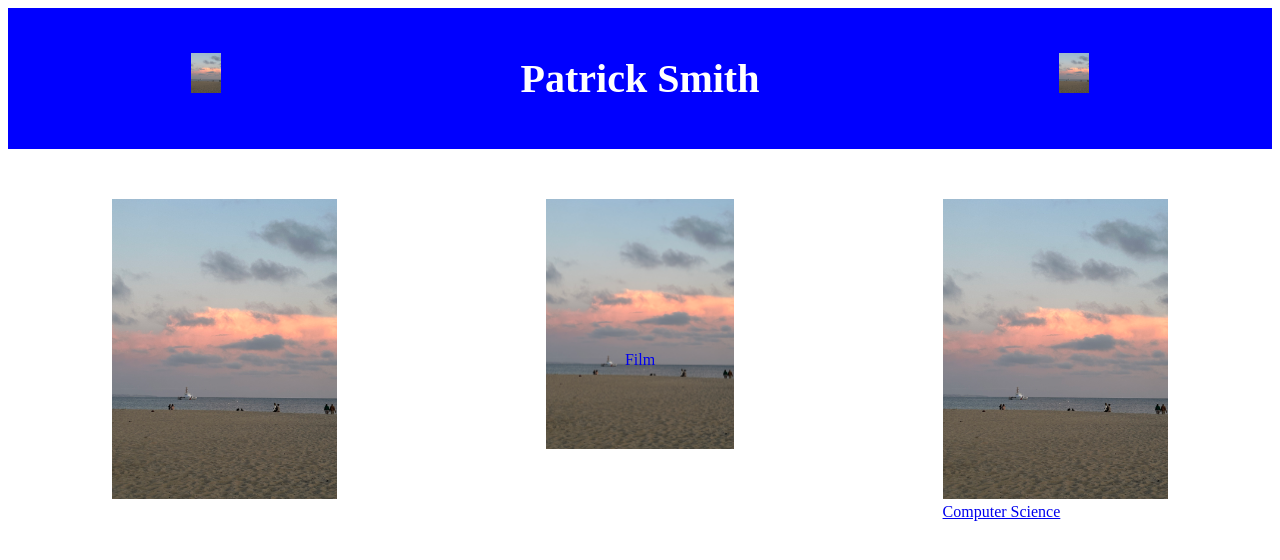
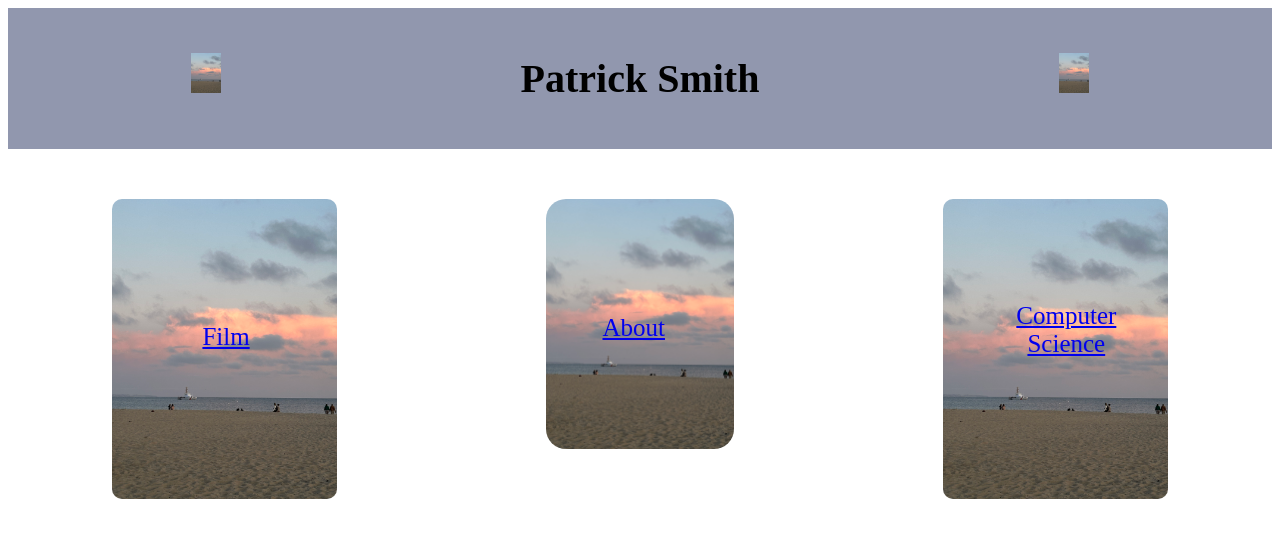
Before and after one commit to thisguyblink/patrickliamsmith.com, a SvelteKit app: page / in a window 1280 px wide. Shown: the top 560 px of the page. Built offline with nearby package versions, Linux system fonts and the light colour scheme.

Commit message:
made visual changes added about page

```diff
--- a/src/lib/backround.svelte
+++ b/src/lib/backround.svelte
@@ -2,6 +2,7 @@
 
 <style>
 	body {
-		background-color: gray;
+		/* background-color: lightgreen; */
+		background: linear-gradient(to bottom right, #9197ae, #273043);
 	}
 </style>
--- /dev/null
+++ b/src/lib/bottombar.svelte
@@ -0,0 +1,8 @@
+<body> </body>
+
+<style>
+	body {
+		background: #273043;
+		/* background: linear-gradient(to bottom right, #9197ae, #273043); */
+	}
+</style>
--- a/src/lib/navbar.svelte
+++ b/src/lib/navbar.svelte
@@ -14,8 +14,8 @@
 		justify-content: center;
 		justify-content: space-around;
 		font-size: 20px;
-		background-color: blue;
-		color: white;
+		background-color: #9197ae;
+		color: black;
 		padding: 20px;
 	}
 	#logo {
--- a/src/routes/+page.svelte
+++ b/src/routes/+page.svelte
@@ -1,6 +1,7 @@
 <script>
 	import PageColor from '$lib/backround.svelte';
 	import Navbar from '$lib/navbar.svelte';
+	import Bottombar from '../lib/bottombar.svelte';
 	import filmImage from '$lib/assets/IMG_7054.jpg';
 	import { dev } from '$app/environment';
 	import { inject } from '@vercel/analytics';
@@ -10,22 +11,24 @@
 
 <PageColor />
 <Navbar />
-<div id="pages">
+<Bottombar />
+<div class="pages">
 	<a href="/film">
 		<img class="buttonimg" src={filmImage} alt="Film" />
-		<div class="overlay1">Film</div>
+		<p class="overlay">Film</p>
 	</a>
 	<a href="/about">
 		<img id="portrait" src={filmImage} alt="Girl Dad or Hawaii" />
+		<p class="overlay1">About</p>
 	</a>
 	<a href="/compsci">
 		<img class="buttonimg" src={filmImage} alt="Film" />
-		<div class="overlay2">Computer Science</div>
+		<p class="overlay2">Computer <br /> Science</p>
 	</a>
 </div>
 
 <style>
-	#pages {
+	.pages {
 		position: relative;
 		display: flex;
 		justify-content: center;
@@ -33,16 +36,33 @@
 		margin-top: 50px;
 	}
 	.buttonimg {
+		border-radius: 10px;
+		border: 10px white;
 		height: 300px;
 		width: auto;
 	}
 	#portrait {
+		border-radius: 20px;
 		height: 250px;
+		border-width: 30px;
+	}
+	.overlay {
+		font-size: 25px;
+		position: relative;
+		left: 40%;
+		bottom: 50%;
 	}
 	.overlay1 {
-		position: absolute;
-		top: 50%;
-		left: 50%;
-		transform: translate(-50%, -50%);
+		font-size: 25px;
+		position: relative;
+		left: 30%;
+		bottom: 40%;
+	}
+	.overlay2 {
+		font-size: 25px;
+		position: relative;
+		left: 5%;
+		bottom: 55%;
+		text-align: center;
 	}
 </style>
```
